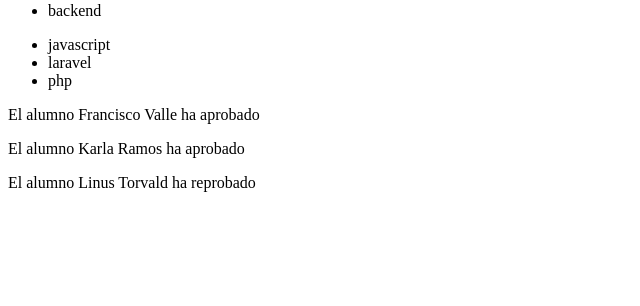
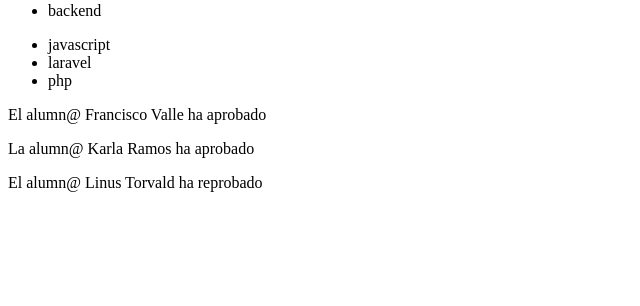
Before and after one commit to C3SC0-V4113/Manejo-Data-en-PHP, a PHP site: page / in a window 1280 px wide. Shown: the part 494-800 px from the top of the page, without its empty margins (0-640 px from the left). Run offline with PHP 8.4, Linux system fonts and the light colour scheme.

Commit message:
Implementacion de genero

```diff
--- a/Ejercicio 7 Arrays/index.php
+++ b/Ejercicio 7 Arrays/index.php
@@ -93,14 +93,17 @@ echo '</ul>';
 
  $alumnos=[
      [
+         'pronombre-s'=>'El',
          'nombre'=>'Francisco Valle',
          'nota'=>9
      ],
      [
+         'pronombre-s'=>'La',
          'nombre'=>'Karla Ramos',
          'nota'=>7
      ],
      [
+         'pronombre-s'=>'El',
          'nombre'=>'Linus Torvald',
          'nota'=>4
      ]
@@ -109,10 +112,17 @@ echo '</ul>';
  function Aprobacion($alumnos){
      //Se usan corchetes por tener una capa de complejidad mayor
      if ($alumnos['nota']>=6) {
-         echo "<p>El alumno {$alumnos['nombre']} ha aprobado</p>";
+         echo "<p>{$alumnos['pronombre-s']} alumn@ {$alumnos['nombre']} ha aprobado</p>";
      } else {
-        echo "<p>El alumno {$alumnos['nombre']} ha reprobado</p>";
+        echo "<p>{$alumnos['pronombre-s']} alumn@ {$alumnos['nombre']} ha reprobado</p>";
      }
  }
 
  array_walk($alumnos,'Aprobacion');
+
+ /**
+  * OUTPUT:
+  * El alumn@ Francisco Valle ha aprobado
+  * La alumn@ Karla Ramos ha aprobado
+  * El alumn@ Linus Torvald ha reprobado
+  */
```
